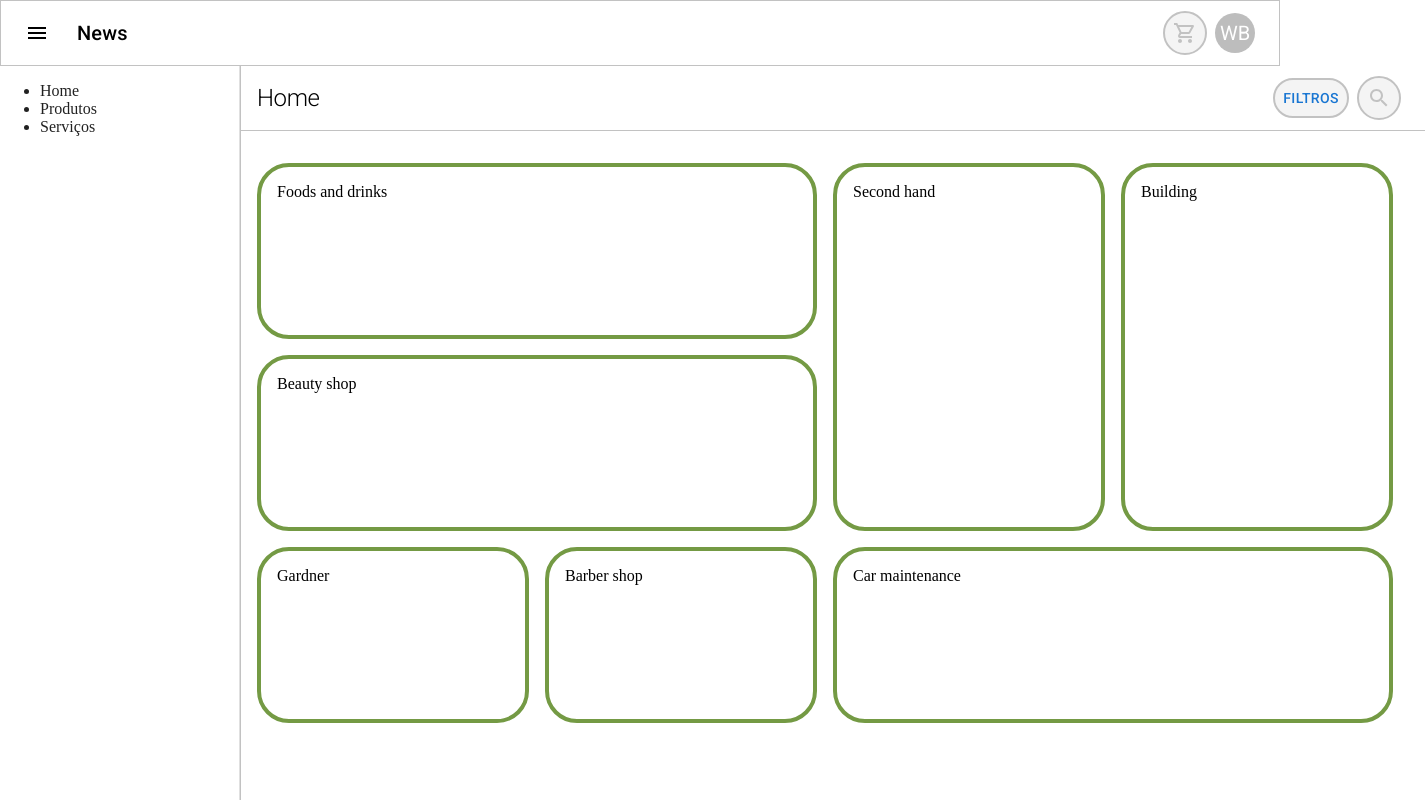
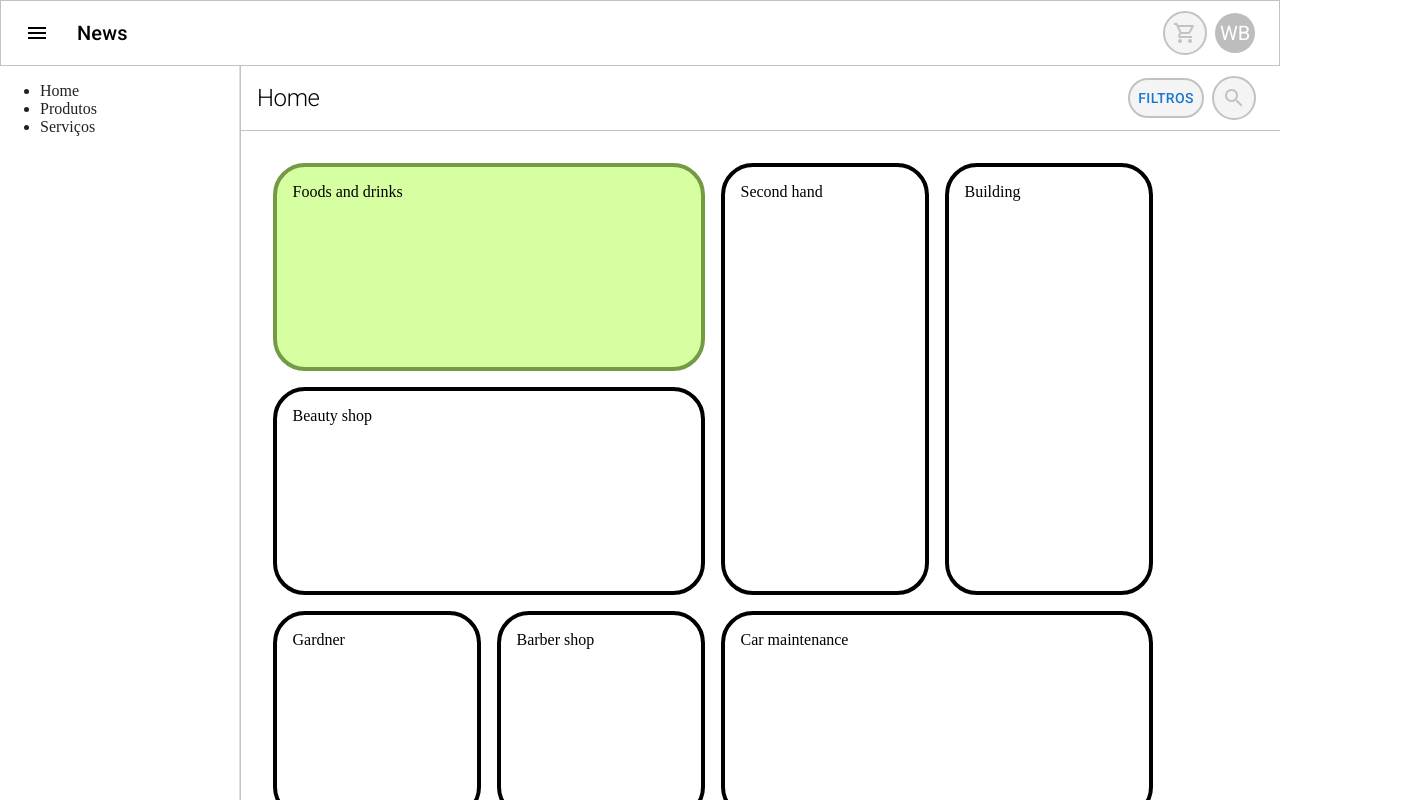
Before and after one commit to wesAlves/comercio_vizinho_react_try_02, a React (Vite) app: page / in a window 1280 px wide. Shown: the top 800 px of the page, 1425 px wide, since content can reach past the window. Built offline with nearby package versions, Linux system fonts and the light colour scheme.

Commit message:
adjustments to grid position

```diff
--- a/src/App.tsx
+++ b/src/App.tsx
@@ -13,13 +13,13 @@ import {SearchOutlined, Shop, ShoppingCart, ShoppingCartOutlined} from "@mui/ico
 
 
 const homeCards = [
-    {"name": "Foods and drinks"},
-    {"name": "Beauty shop"},
-    {"name": "Gardner"},
-    {"name": "Barber shop"},
-    {"name": "Second hand"},
-    {"name": "Building"},
-    {"name": "Car maintenance"}
+    {"name": "Foods and drinks", borderColor: "#749A44", bgColor: "#D5FFA0", bgImage: "", widthSize: 4, heightSize: 2},
+    {"name": "Beauty shop", borderColor: "", bgColor: "", bgImage: "", widthSize: 4, heightSize: 2},
+    {"name": "Gardner", borderColor: "", bgColor: "", bgImage: "", widthSize: 2, heightSize: 2},
+    {"name": "Barber shop", borderColor: "", bgColor: "", bgImage: "", widthSize: 2, heightSize: 2},
+    {"name": "Second hand", borderColor: "", bgColor: "", bgImage: "", widthSize: 2, heightSize: 4},
+    {"name": "Building", borderColor: "", bgColor: "", bgImage: "", widthSize: 2, heightSize: 4},
+    {"name": "Car maintenance", borderColor: "", bgColor: "", bgImage: "", widthSize: 4, heightSize: 2}
 ]
 
 
@@ -125,48 +125,33 @@ function App() {
                     <Box sx={{
                         padding: "32px 32px 32px 16px",
                         display: "grid",
-                        gridTemplateRows: "repeat(12, 80px)",
-                        gridTemplateColumns: "repeat(12, 80px)",
-                        gridGap: "16px"
+                        gridTemplateRows: "repeat(8, 96px)",
+                        gridTemplateColumns: "repeat(8, 96px) ",
+                        gridGap: "16px",
+                        maxWidth: "960px",
+                        mx:"auto"
                     }}>
 
                         {homeCards.map((card, index) => {
                             let startingCol = 1;
-                            let spanCol = 3;
+                            const spanCol = card.widthSize;
                             let startingRow = index * 2 + 1;
-                            let spanRow = 2;
+                            const spanRow = card.heightSize;
 
                             if (index > 3) {
-                                startingCol = 7;
-                                spanCol = 3;
+                                startingCol = 5;
                                 startingRow = (index - 4) * 2 + 1;
-                                spanRow = 4
                             }
-
-                            if (index <= 1 && index < 3 || index === 6) {
-                                spanCol = 6
+                            if (index === 3 || index === 5) {
+                                startingRow -= 2;
+                                startingCol += 2;
                             }
-
-                            if(index === 3){
-                                startingCol = 4;
-                                startingRow-=2;
-                            }
-
-                            if(index === 5){
-                                startingRow = 1;
-                                startingCol = 10;
-
-                            }
-
-                            if(index === 6){
-                                spanRow = 2;
-                            }
-
 
 
                             return (
                                 <Box sx={{
-                                    border: "4px solid #749A44",
+                                    border: `4px solid ${card.borderColor}`,
+                                    background: card.bgColor,
                                     width: "100%",
                                     height: "auto",
                                     borderRadius: "32px",
```
